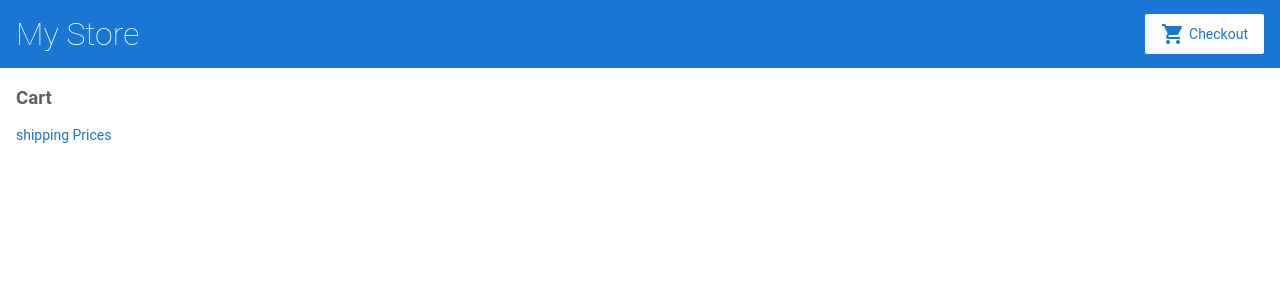
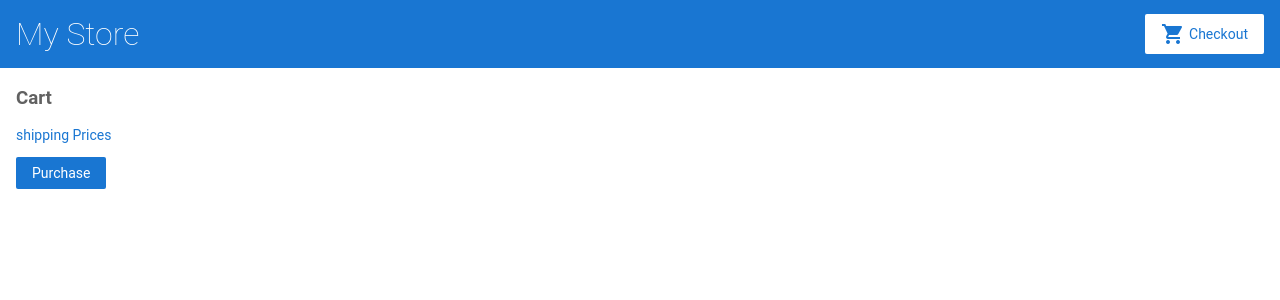
Before and after one commit to DMarcRQ/angular-dnzcju-ttt5z4, an Angular app: page /cart in a window 1280 px wide. Shown: the top 300 px of the page. Built offline with nearby package versions, Linux system fonts and the light colour scheme.

Commit message:
2 files modified

```diff
--- a/src/app/cart/cart.component.html
+++ b/src/app/cart/cart.component.html
@@ -8,3 +8,7 @@
   <span>{{ item.name }}</span>
   <span>{{ item.price | currency }}</span>
 </div>
+
+<form [formGroup]="checkoutForm">
+  <button class="button" type="submit">Purchase</button>
+</form>
--- a/src/app/cart/cart.component.ts
+++ b/src/app/cart/cart.component.ts
@@ -1,5 +1,6 @@
 import { Component, OnInit } from '@angular/core';
 import { CartService } from '../cart.service';
+import { FormBuilder } from '@angular/forms';
 
 @Component({
   selector: 'app-cart',
@@ -10,9 +11,22 @@
 
   items = this.cartService.getItems();
 
+  checkoutForm = this.formBuilder.group({
+    name: '',
+    address: ''
+  });
+
   constructor(
-    private cartService: CartService
-  ) { }
+    private cartService: CartService,
+    private formBuilder: FormBuilder,
+  ) {}
+
+  onSubmit(): void {
+    //process checkout data here
+    this.items = this.cartService.clearCart();
+    console.warn('Your order has been submitted.', this.checkoutForm.value);
+    this.checkoutForm.reset();
+  }
 
   ngOnInit(): void {
   }
```
